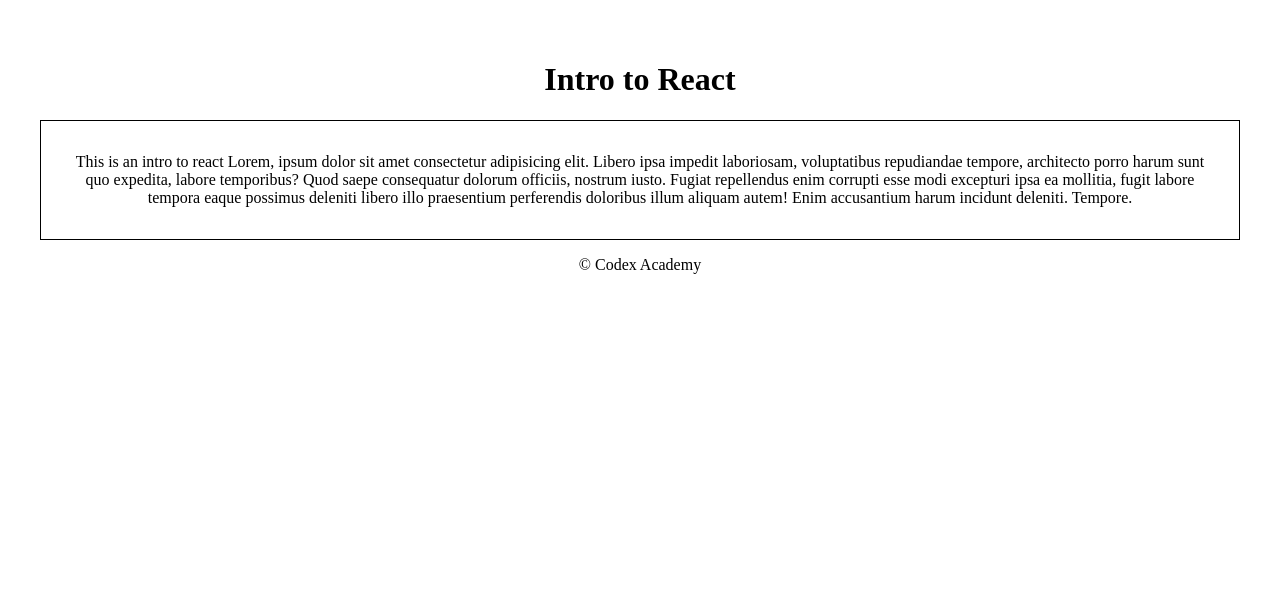
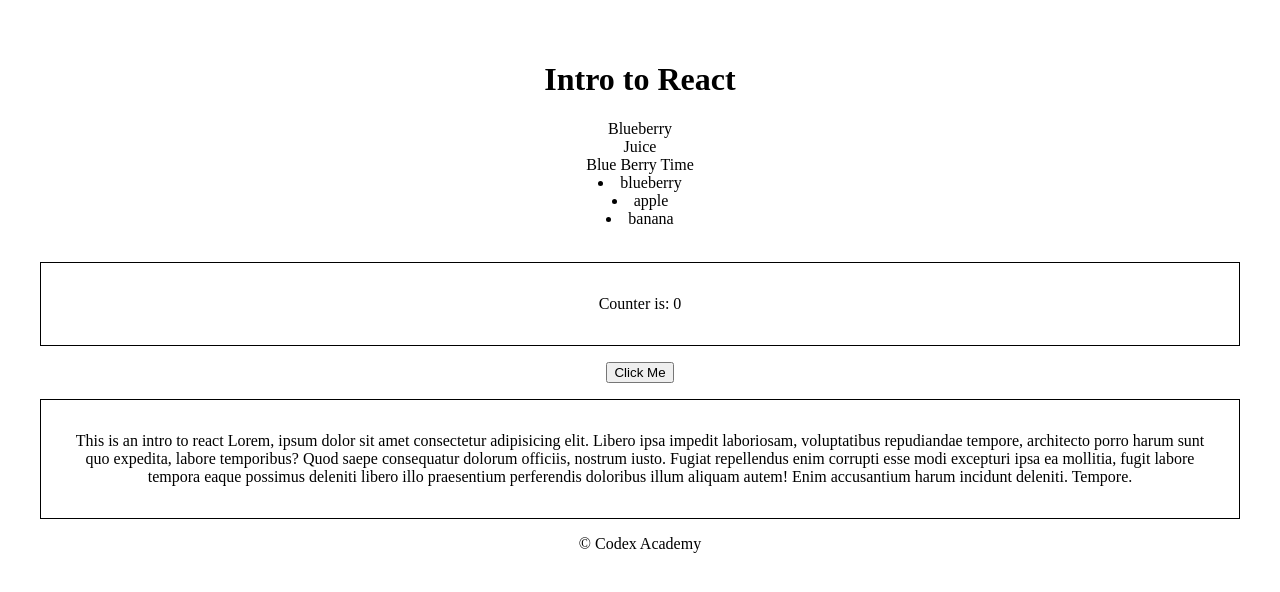
Before and after one commit to jyoung57/react-intro-demo, a React (Vite) app: page / in a window 1280 px wide. Shown: the top 592 px of the page. Built offline with nearby package versions, Linux system fonts and the light colour scheme; the HTML template or start-up script is replaced by a standard one.

Commit message:
example React components, conditional rendering and state

```diff
--- a/src/components/Main.jsx
+++ b/src/components/Main.jsx
@@ -1,9 +1,35 @@
 import React from 'react';
-import "../styles/Main.css";
+import '../styles/Main.css';
+import { useState } from 'react';
 
 export default function Main() {
+  const fruit = 'Blueberry';
+
+  const age = 20;
+
+  const someFruits = ['blueberry', 'apple', 'banana'];
+
+  const [count, setCount] = React.useState(0);
+
+  function handleButtonClick () {
+    setCount(count+1)
+    console.log(setCount)
+  }
+
   return (
     <main>
+      {fruit}
+      <br />
+      {age >= 21 ? 'Beer' : 'Juice'}
+      <br />
+      {(fruit == 'Blueberry' && 'Blue Berry Time') || 'null'}
+      <br />
+      {someFruits.map((fruit, index) => <li key={index}>{fruit}</li>)}
+      <br />
+
+      <p>Counter is: {count}</p>
+      <button onClick={handleButtonClick}>Click Me</button>
+
       <p>
         This is an intro to react Lorem, ipsum dolor sit amet consectetur
         adipisicing elit. Libero ipsa impedit laboriosam, voluptatibus
@@ -15,5 +41,5 @@ export default function Main() {
         incidunt deleniti. Tempore.
       </p>
     </main>
-  )
+  );
 }
```
